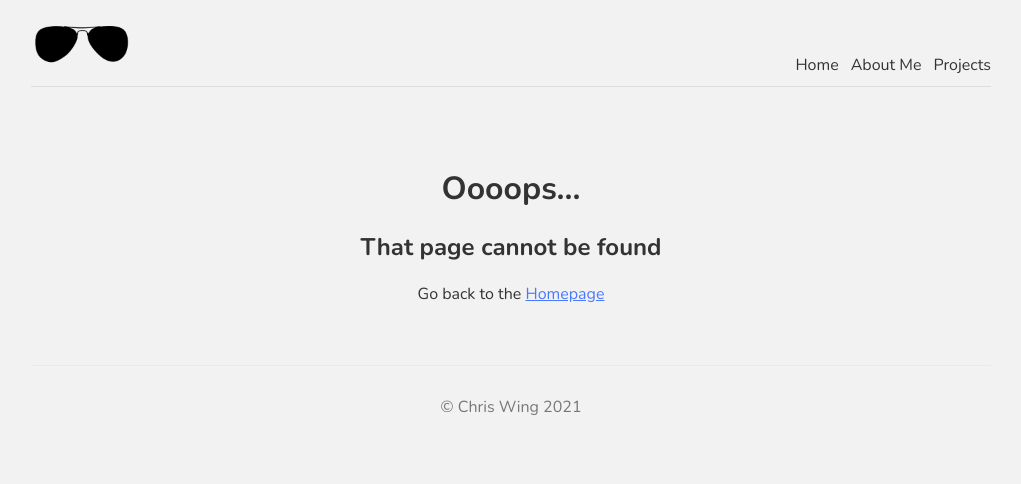
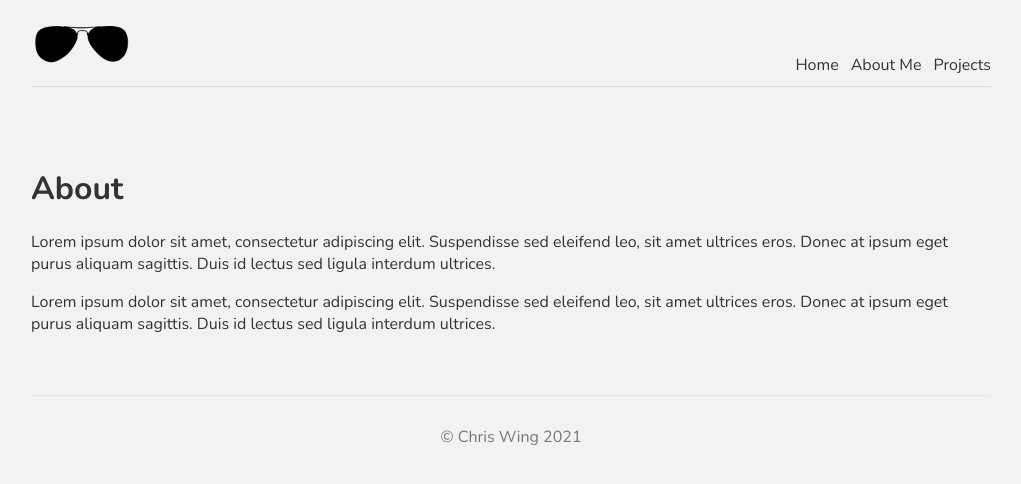
Before and after one commit to chriswing/chriswing.github.io, a Next.js app in the folder portportfolio/: page /about in a window 1280 px wide. Before the commit this address had no page. Shown: the top 484 px of the page, without its empty margins (129-1150 px from the left). Built offline with nearby package versions, Linux system fonts and the light colour scheme.

Commit message:
fill content

```diff
--- /dev/null
+++ b/portportfolio/pages/about.js
@@ -0,0 +1,27 @@
+import Head from "next/head";
+
+const About = () => {
+  return (
+    <>
+    <Head>
+      <title>Chris Wing | About</title>
+      <meta name="keywords" content="Chris Wing"/>
+    </Head>
+    <div>
+      <h1>About</h1>
+      <p>
+        Lorem ipsum dolor sit amet, consectetur adipiscing elit. Suspendisse sed
+        eleifend leo, sit amet ultrices eros. Donec at ipsum eget purus aliquam
+        sagittis. Duis id lectus sed ligula interdum ultrices.
+      </p>
+      <p>
+        Lorem ipsum dolor sit amet, consectetur adipiscing elit. Suspendisse sed
+        eleifend leo, sit amet ultrices eros. Donec at ipsum eget purus aliquam
+        sagittis. Duis id lectus sed ligula interdum ultrices.
+      </p>
+    </div>
+    </>
+  );
+};
+
+export default About;
```
